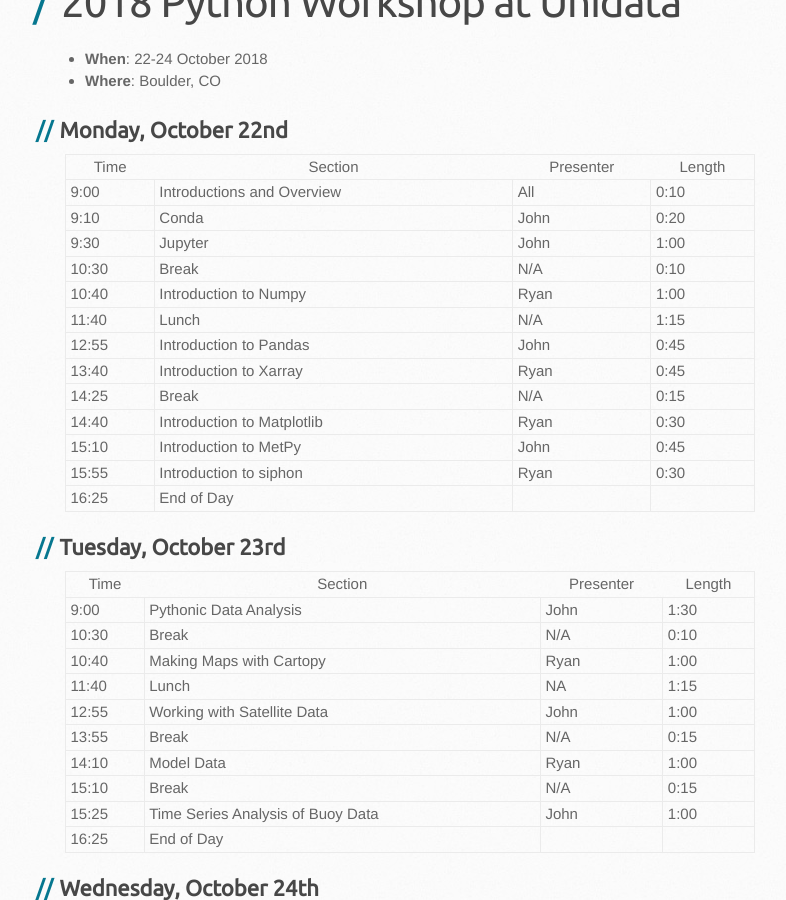
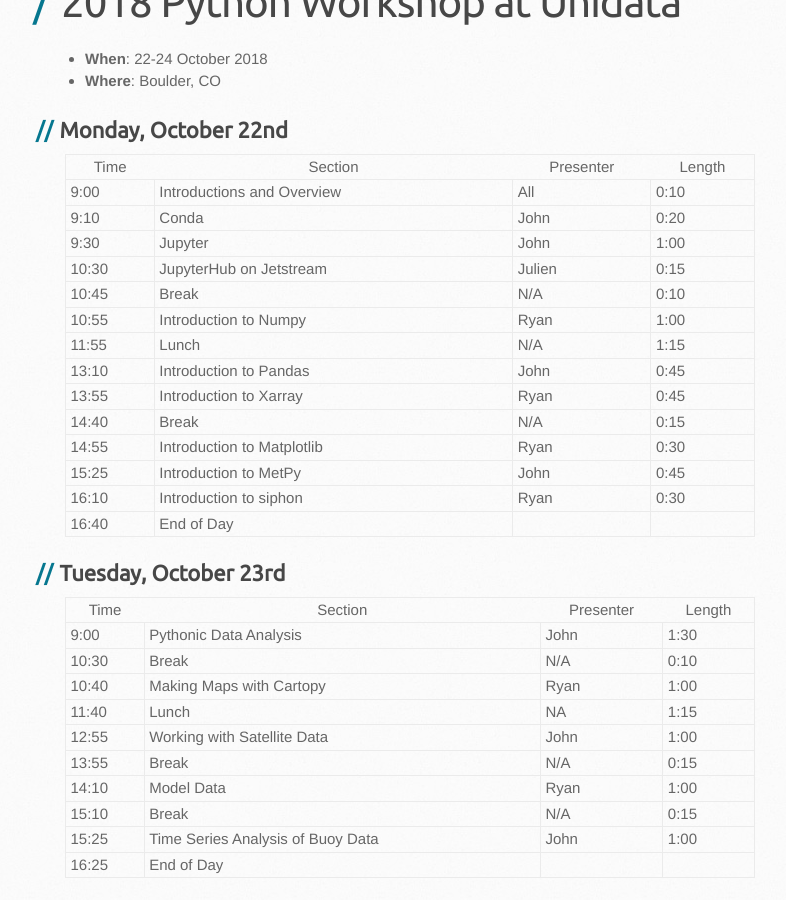
Before and after one commit to Unidata/python-workshop, a Jekyll site: the page built from events/unidata2018.md, in a window 1280 px wide and 900 px high, scrolled down 440 px. Shown: the whole window, without its empty margins (105-891 px from the left). Built offline with Jekyll 4.4.1, drawn with Linux system fonts in a browser that asks for light colours; some web fonts are replaced; our own code applies the rules of GitHub Pages for plain Markdown files.

Commit message:
JupyterHub on Jetstream slot

```diff
--- a/events/unidata2018.md
+++ b/events/unidata2018.md
@@ -13,16 +13,17 @@
 | 9:00 | Introductions and Overview | All | 0:10 |
 | 9:10 | Conda | John | 0:20 |
 | 9:30 | Jupyter | John | 1:00 |
-| 10:30 | Break | N/A | 0:10 |
-| 10:40 | Introduction to Numpy | Ryan | 1:00 |
-| 11:40 | Lunch | N/A | 1:15 |
-| 12:55 | Introduction to Pandas | John | 0:45 |
-| 13:40 | Introduction to Xarray | Ryan | 0:45 |
-| 14:25 | Break | N/A | 0:15 |
-| 14:40 | Introduction to Matplotlib | Ryan | 0:30 |
-| 15:10 | Introduction to MetPy | John | 0:45 |
-| 15:55 | Introduction to siphon | Ryan | 0:30 |
-| 16:25 | End of Day |  |
+| 10:30| JupyterHub on Jetstream | Julien | 0:15 |
+| 10:45 | Break | N/A | 0:10 |
+| 10:55 | Introduction to Numpy | Ryan | 1:00 |
+| 11:55 | Lunch | N/A | 1:15 |
+| 13:10 | Introduction to Pandas | John | 0:45 |
+| 13:55 | Introduction to Xarray | Ryan | 0:45 |
+| 14:40 | Break | N/A | 0:15 |
+| 14:55 | Introduction to Matplotlib | Ryan | 0:30 |
+| 15:25 | Introduction to MetPy | John | 0:45 |
+| 16:10 | Introduction to siphon | Ryan | 0:30 |
+| 16:40 | End of Day |  |
 
 ## Tuesday, October 23rd
 
```
